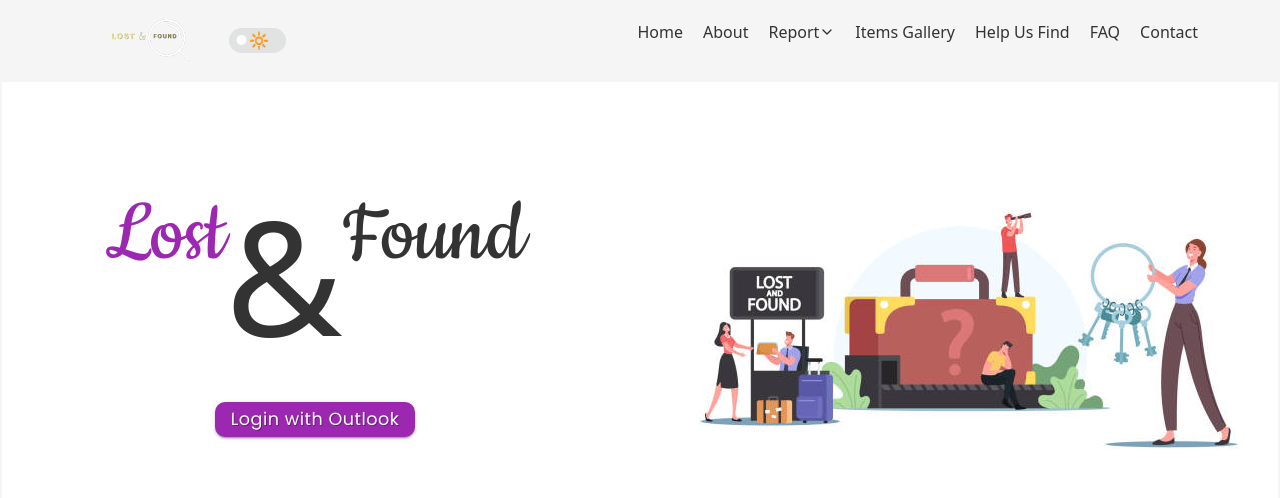
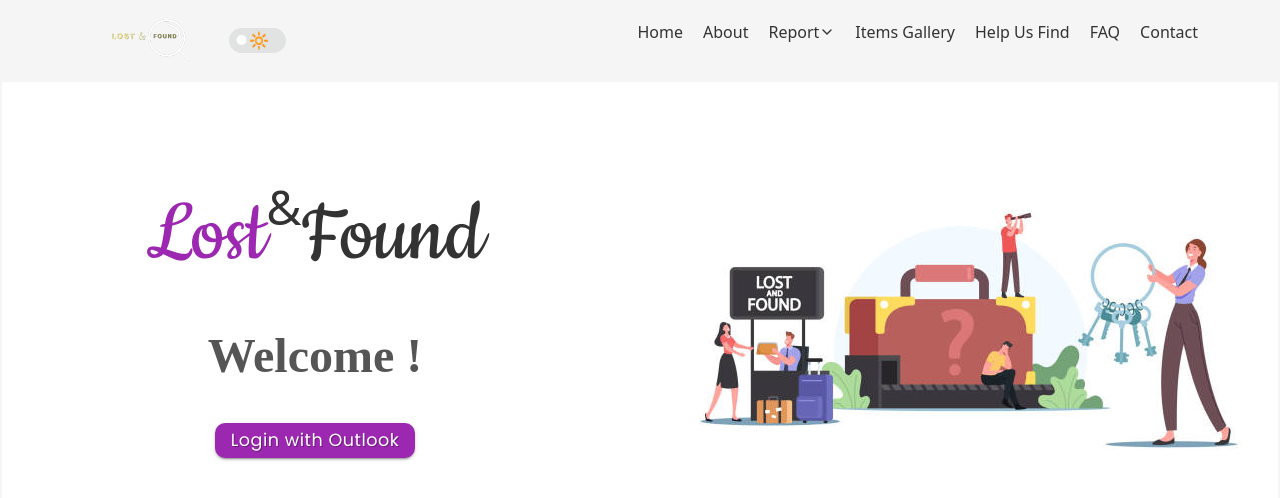
Before and after one commit to upes-open/OSoC-Lost-And-Found-WebApp, a React (Create React App) app in the folder lost-and-found-webapp/: page / in a window 1280 px wide. Shown: the top 498 px of the page. Built offline with nearby package versions, Linux system fonts and the light colour scheme; a web font is replaced by a local one.

Commit message:
made changes to the banner text in login page

```diff
--- a/lost-and-found-webapp/src/login-page/Login.css
+++ b/lost-and-found-webapp/src/login-page/Login.css
@@ -19,7 +19,7 @@
 .banner-ad .title {
     display: flex;
     justify-content: center;
-    font-size: 10rem;
+    font-size: 3rem;
 }
 
 .login-btn {
--- a/lost-and-found-webapp/src/login-page/Login.js
+++ b/lost-and-found-webapp/src/login-page/Login.js
@@ -9,6 +9,7 @@ export default function Login() {
     <div className='row'>
         <div className='banner-ad col col-sm-6'>
           <h2 className='title'><span style={{color:'#9C27B0'}}>Lost</span>  & <span>Found</span></h2>
+           <h1 className='title'>Welcome !</h1>
           <div className='login-btn'>
                 <Button variant="contained" color="secondary" style={{ textTransform: "none", borderRadius: "10px", fontFamily: "'Poppins', sans-serif", fontSize: "1.1rem" }}>Login with Outlook</Button>
           </div>
```
